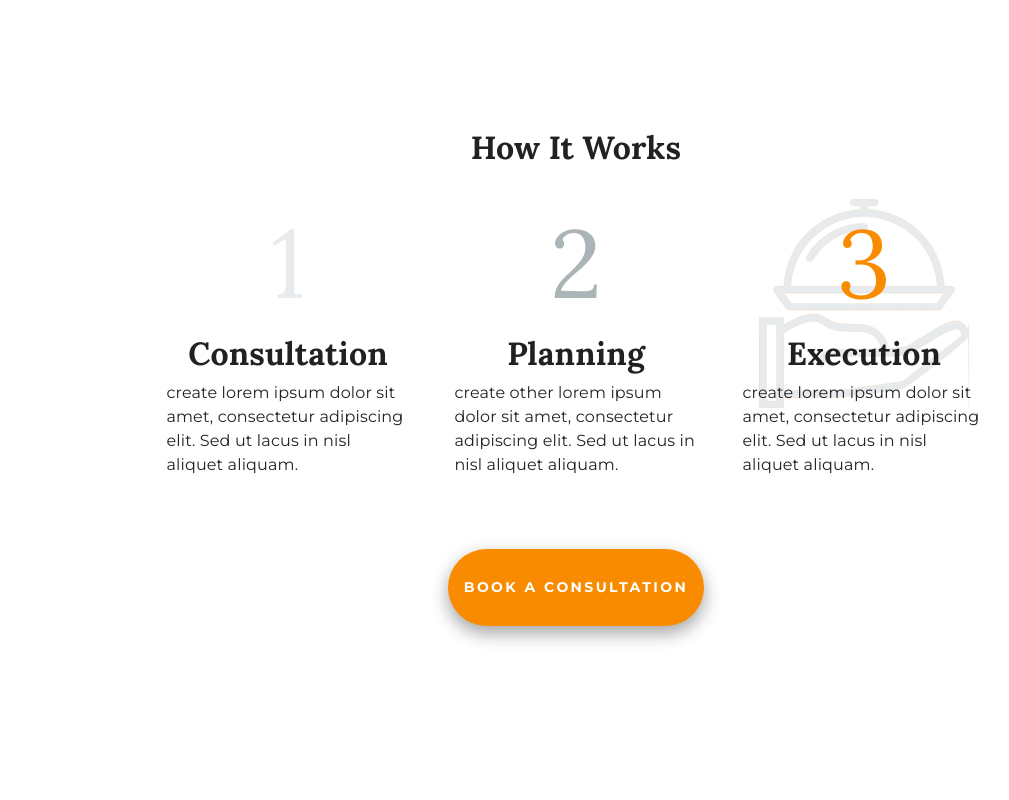
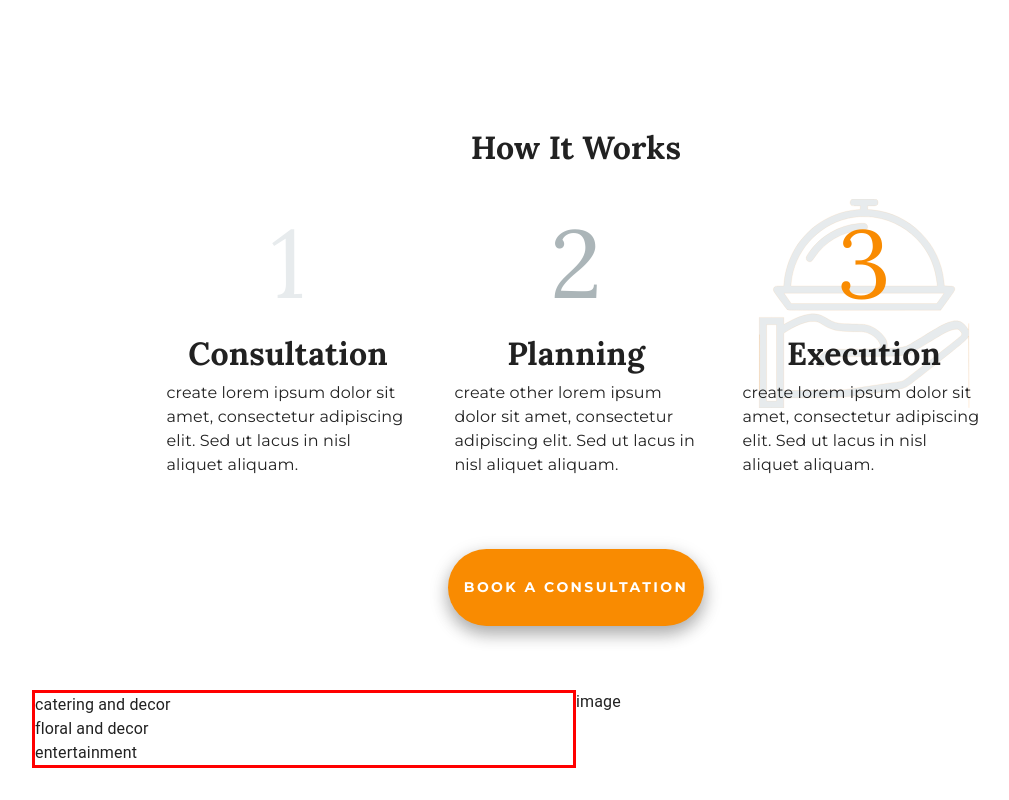
Before and after one commit to chukalicious/event-planning-landing, a React (Create React App) app: page / in a window 1280 px wide. Shown: the part 1484-2284 px from the top of the page, without its empty margins (64-1073 px from the left). Before the commit the page ends 2142 px from the top, so only its background shows below. Built offline with nearby package versions, Linux system fonts and the light colour scheme.

Commit message:
created divs and data file for this section

```diff
--- a/src/App.js
+++ b/src/App.js
@@ -6,6 +6,7 @@ import Hero from "./components/Hero";
 import About from "./components/About";
 import TypeOfEventContainer from "./components/TypeOfEventComponent/TypeOfEventContainer";
 import HowItWorksContainer from "./components/HowItWorks/HowItWorksContainer";
+import ServicesContainer from "./components/ServicesComponent/ServicesContainer";
 
 function App() {
   return (
@@ -17,6 +18,7 @@ function App() {
         <About />
         <TypeOfEventContainer />
         <HowItWorksContainer />
+        <ServicesContainer />
       </ThemeProvider>
     </>
   );
--- /dev/null
+++ b/src/components/ServicesComponent/Services.js
@@ -0,0 +1,8 @@
+import Box from "@mui/material/Box";
+
+const Services = (props) => {
+  console.log("Services props: ", props);
+  return <Box>{props.service.title}</Box>;
+};
+
+export default Services;
--- /dev/null
+++ b/src/components/ServicesComponent/ServicesContainer.js
@@ -0,0 +1,40 @@
+import Services from "./Services";
+import { services } from "../../helpers/services";
+import Box from "@mui/material/Box";
+
+const ServicesContainer = () => {
+  return (
+    <Box
+      sx={{
+        display: "flex",
+        width: "85%",
+        mx: "auto",
+        my: "2rem",
+      }}
+    >
+      <Box
+        sx={{
+          display: "flex",
+          width: "50%",
+          justifyContent: "space-between",
+          border: "3px solid red",
+        }}
+      >
+        <Box>
+          {services.map((service) => (
+            <Services service={service} key={service.id} />
+          ))}
+        </Box>
+      </Box>
+      <Box
+        sx={{
+          width: "50%",
+        }}
+      >
+        image
+      </Box>
+    </Box>
+  );
+};
+
+export default ServicesContainer;
--- /dev/null
+++ b/src/helpers/services.js
@@ -0,0 +1,23 @@
+export const services = [
+  {
+    id: 1,
+    title: "catering and decor",
+    description:
+      "Lorem ipsum dolor sit amet, consectetur adipiscing elit. Sed euismod, nunc ut aliquam aliquam, nunc nisl aliquet nisl, eget aliquam nisl nisl sit amet lorem. Sed euismod, nunc ut aliquam aliquam, nunc nisl aliquet nisl, eget aliquam nisl nisl sit amet lorem.",
+    image: "",
+  },
+  {
+    id: 2,
+    title: "floral and decor",
+    description:
+      "Lorem ipsum dolor sit amet, consectetur adipiscing elit. Sed euismod, nunc ut aliquam aliquam, nunc nisl aliquet nisl, eget aliquam nisl nisl sit amet lorem. Sed euismod, nunc ut aliquam aliquam, nunc nisl aliquet nisl, eget aliquam nisl nisl sit amet lorem.",
+    image: "",
+  },
+  {
+    id: 3,
+    title: "entertainment",
+    description:
+      "Lorem ipsum dolor sit amet, consectetur adipiscing elit. Sed euismod, nunc ut aliquam aliquam, nunc nisl aliquet nisl, eget aliquam nisl nisl sit amet lorem. Sed euismod, nunc ut aliquam aliquam, nunc nisl aliquet nisl, eget aliquam nisl nisl sit amet lorem.",
+    image: "",
+  },
+];
```
